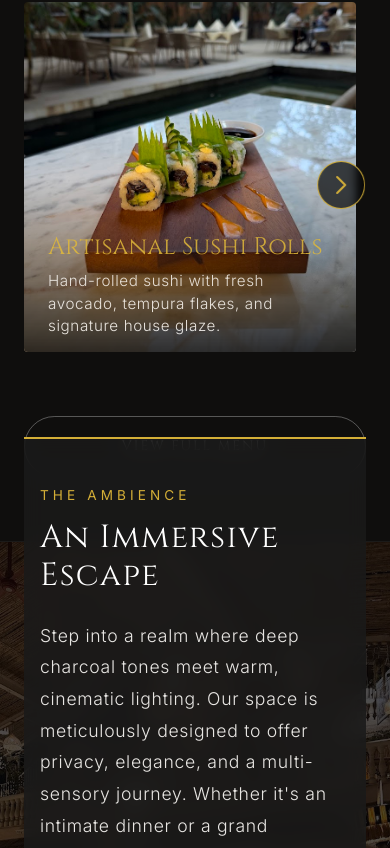
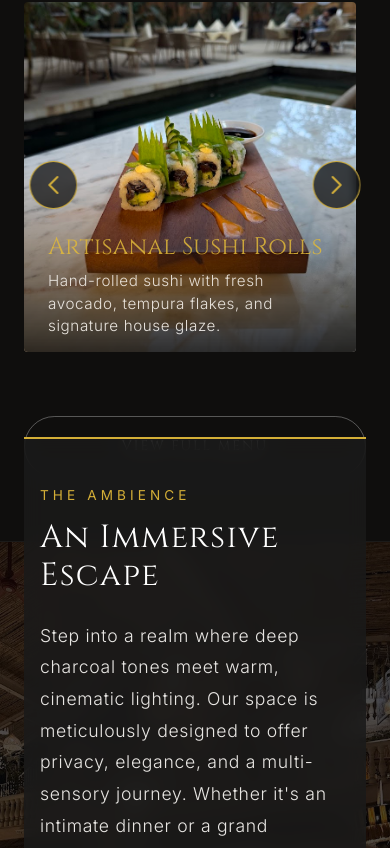
Before and after one commit to sherhanabid123-debug/Fridah-by-bohemians, a React (Vite) app: page / in a window 390 px wide. Shown: the part 2350-3198 px from the top of the page. Built offline with nearby package versions, Linux system fonts and the light colour scheme.

Commit message:
feat: add left directional arrows to mobile carousels

```diff
--- a/src/components/Gallery.css
+++ b/src/components/Gallery.css
@@ -67,7 +67,6 @@
         display: flex;
         position: absolute;
         top: 50%;
-        right: 10px;
         transform: translateY(-50%);
         width: 48px;
         height: 48px;
@@ -81,7 +80,16 @@
         z-index: 10;
         pointer-events: auto;
         cursor: pointer;
+    }
+
+    .swipe-indicator.right {
+        right: 10px;
         animation: pulseRight 2s infinite ease-in-out;
+    }
+
+    .swipe-indicator.left {
+        left: 10px;
+        animation: pulseLeft 2s infinite ease-in-out;
     }
 
     .swipe-indicator:active {
@@ -95,7 +103,25 @@
         }
 
         50% {
-            transform: translate(10px, -50%);
+            transform: translate(5px, -50%);
+            opacity: 1;
+            border-color: var(--color-gold);
+        }
+
+        100% {
+            transform: translate(0, -50%);
+            opacity: 0.8;
+        }
+    }
+
+    @keyframes pulseLeft {
+        0% {
+            transform: translate(0, -50%);
+            opacity: 0.8;
+        }
+
+        50% {
+            transform: translate(-5px, -50%);
             opacity: 1;
             border-color: var(--color-gold);
         }
--- a/src/components/Gallery.jsx
+++ b/src/components/Gallery.jsx
@@ -1,5 +1,5 @@
 import { useRef } from 'react';
-import { ChevronRight } from 'lucide-react';
+import { ChevronRight, ChevronLeft } from 'lucide-react';
 import './Gallery.css';
 import img1 from '../assets/images/outdoor_seating.jpg';
 import img2 from '../assets/images/alleyway.jpg';
@@ -22,6 +22,15 @@ const Gallery = () => {
         }
     };
 
+    const scrollLeft = () => {
+        if (scrollContainerRef.current) {
+            scrollContainerRef.current.scrollBy({
+                left: -(window.innerWidth * 0.75),
+                behavior: 'smooth'
+            });
+        }
+    };
+
     return (
         <section id="gallery" className="gallery section-padding">
             <div className="container">
@@ -32,6 +41,9 @@ const Gallery = () => {
             </div>
 
             <div className="carousel-wrapper">
+                <div className="swipe-indicator left clickable" onClick={scrollLeft}>
+                    <ChevronLeft size={32} strokeWidth={1.5} />
+                </div>
                 <div className="gallery-grid" ref={scrollContainerRef}>
                     {galleryImages.map((src, index) => (
                         <div
@@ -43,7 +55,7 @@ const Gallery = () => {
                         </div>
                     ))}
                 </div>
-                <div className="swipe-indicator clickable" onClick={scrollRight}>
+                <div className="swipe-indicator right clickable" onClick={scrollRight}>
                     <ChevronRight size={32} strokeWidth={1.5} />
                 </div>
             </div>
--- a/src/components/SignatureDishes.css
+++ b/src/components/SignatureDishes.css
@@ -133,7 +133,6 @@
         display: flex;
         position: absolute;
         top: 50%;
-        right: 10px;
         transform: translateY(-50%);
         width: 48px;
         height: 48px;
@@ -147,7 +146,16 @@
         z-index: 10;
         pointer-events: auto;
         cursor: pointer;
+    }
+
+    .swipe-indicator.right {
+        right: 10px;
         animation: pulseRight 2s infinite ease-in-out;
+    }
+
+    .swipe-indicator.left {
+        left: 10px;
+        animation: pulseLeft 2s infinite ease-in-out;
     }
 
     .swipe-indicator:active {
@@ -161,7 +169,25 @@
         }
 
         50% {
-            transform: translate(10px, -50%);
+            transform: translate(5px, -50%);
+            opacity: 1;
+            border-color: var(--color-gold);
+        }
+
+        100% {
+            transform: translate(0, -50%);
+            opacity: 0.8;
+        }
+    }
+
+    @keyframes pulseLeft {
+        0% {
+            transform: translate(0, -50%);
+            opacity: 0.8;
+        }
+
+        50% {
+            transform: translate(-5px, -50%);
             opacity: 1;
             border-color: var(--color-gold);
         }
--- a/src/components/SignatureDishes.jsx
+++ b/src/components/SignatureDishes.jsx
@@ -1,5 +1,5 @@
 import { useRef } from 'react';
-import { ChevronRight } from 'lucide-react';
+import { ChevronRight, ChevronLeft } from 'lucide-react';
 import './SignatureDishes.css';
 
 import imgSushi from '../assets/images/food_sushi.jpg';
@@ -40,6 +40,15 @@ const SignatureDishes = () => {
         }
     };
 
+    const scrollLeft = () => {
+        if (scrollContainerRef.current) {
+            scrollContainerRef.current.scrollBy({
+                left: -(window.innerWidth * 0.85),
+                behavior: 'smooth'
+            });
+        }
+    };
+
     return (
         <section id="dishes" className="signature-dishes section-padding">
             <div className="container">
@@ -49,6 +58,9 @@ const SignatureDishes = () => {
                 </div>
 
                 <div className="carousel-wrapper">
+                    <div className="swipe-indicator left clickable" onClick={scrollLeft}>
+                        <ChevronLeft size={32} strokeWidth={1.5} />
+                    </div>
                     <div className="dishes-grid" ref={scrollContainerRef}>
                         {dishes.map((dish, index) => (
                             <div
@@ -72,7 +84,7 @@ const SignatureDishes = () => {
                             </div>
                         ))}
                     </div>
-                    <div className="swipe-indicator clickable" onClick={scrollRight}>
+                    <div className="swipe-indicator right clickable" onClick={scrollRight}>
                         <ChevronRight size={32} strokeWidth={1.5} />
                     </div>
                 </div>
```
